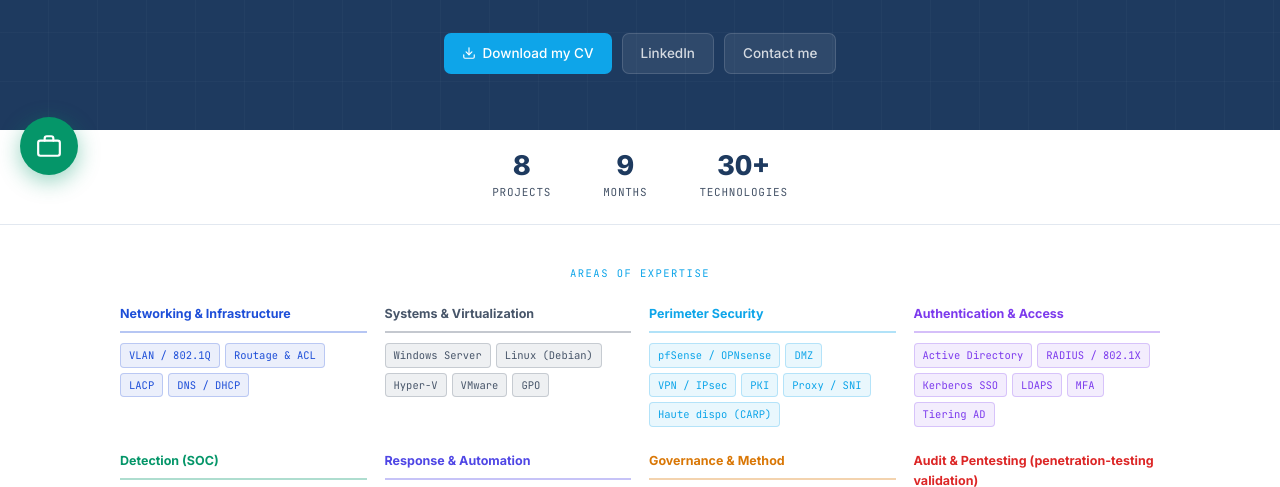
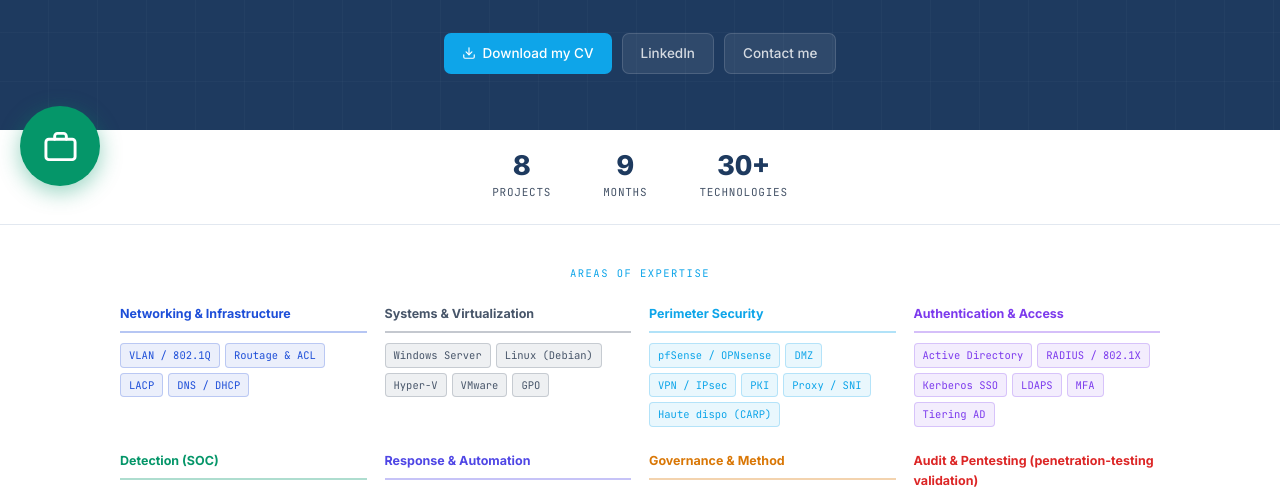
Before and after one commit to sebastienguerrero/sebastienguerrero.github.io, a plain HTML site: page index.html in a window 1280 px wide. Shown: the part 254-741 px from the top of the page. Drawn offline with Linux system fonts and the light colour scheme.

Commit message:
Bouton alternance en pastille ronde compacte + infobulle au survol

```diff
--- a/index.html
+++ b/index.html
@@ -774,8 +774,8 @@
             top: 50%;
             transform: translateY(-50%);
             z-index: 90;
-            width: 58px;
-            height: 58px;
+            width: 80px;
+            height: 80px;
             border-radius: 50%;
             display: inline-flex;
             align-items: center;
@@ -789,8 +789,8 @@
         }
 
         .float-cta-ico {
-            width: 26px;
-            height: 26px;
+            width: 35px;
+            height: 35px;
         }
 
         .float-cta-tip {
```
